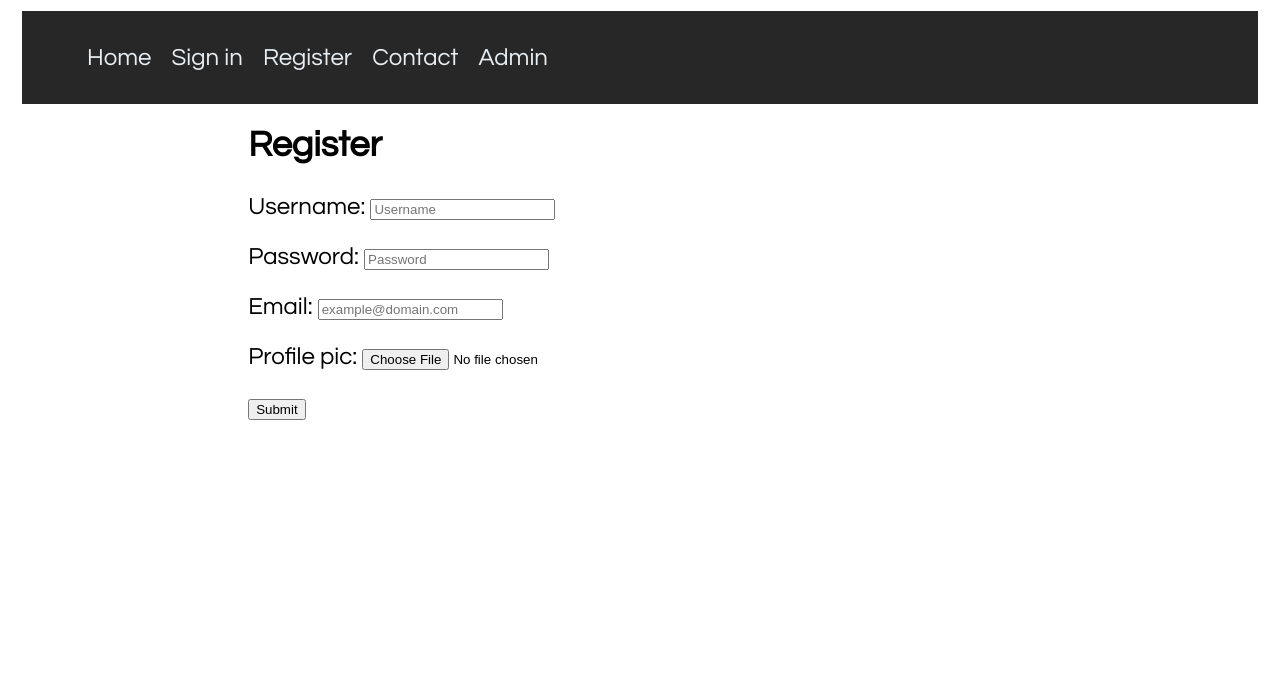
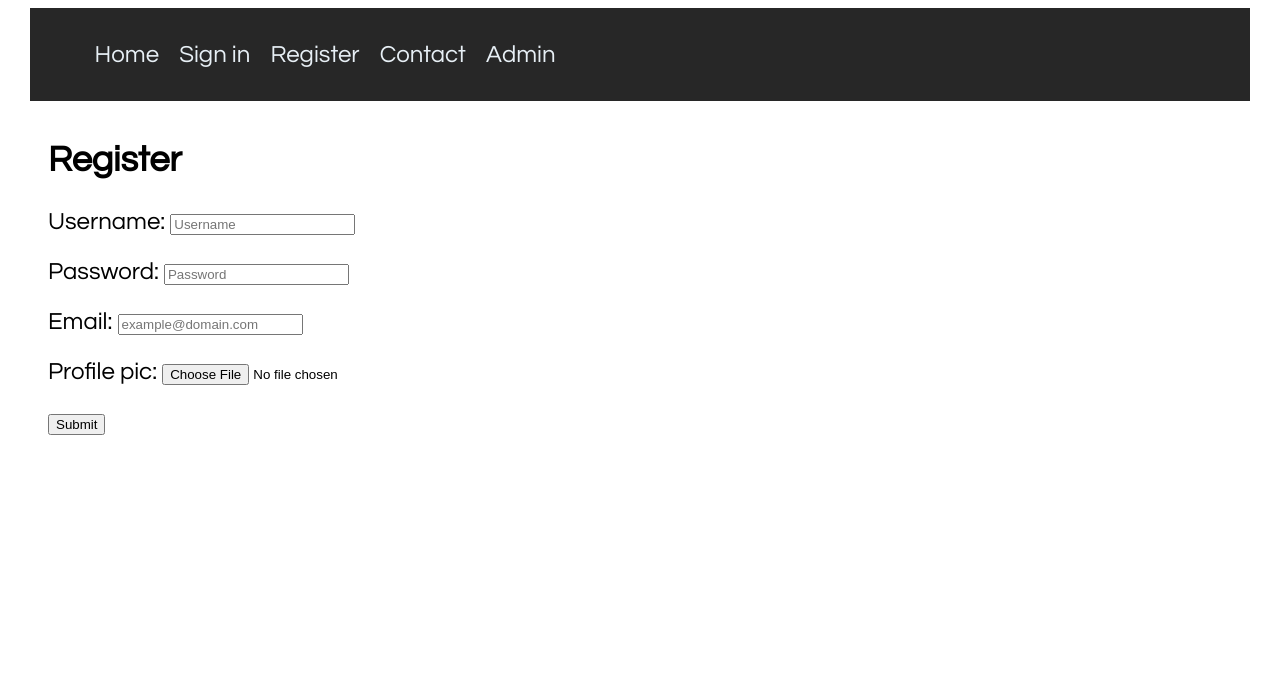
Before and after one commit to andrewbrase/django_website, a Django app: page /basic_app/Register/ in a window 1280 px wide. Shown: the top 675 px of the page. After the commit the page ends 435 px from the top, so only its background shows below. Run offline with Django 4.2, Linux system fonts and the light colour scheme.

Commit message:
adjusted css

```diff
--- a/ab_website/static/base/base.css
+++ b/ab_website/static/base/base.css
@@ -70,14 +70,12 @@ body {
   font-size: 1.5em;
 }
 body nav {
-  margin-top: -9%;
-  position: fixed;
   width: 95%;
   height: fit-content;
   padding: 10px;
   background-color: rgb(39, 39, 39);
-  left: 50%;
-  transform: translateX(-50%);
+  margin-left: auto;
+  margin-right: auto;
 }
 body nav li {
   margin-left: 15px;
@@ -92,8 +90,7 @@ body nav li a:hover {
   text-decoration: underline;
 }
 body .cont {
-  margin-top: 10%;
-  margin-left: 10%;
+  margin-left: 20px;
 }
 body .cont ul li {
   color: red;
@@ -102,8 +99,6 @@ body .cont ul li {
 @media (orientation: portrait), (max-width: 1108px) {
   body nav {
     font-size: 0.8em;
-    position: relative;
-    margin-top: 2%;
   }
 }
 
--- a/ab_website/static/base/base.scss
+++ b/ab_website/static/base/base.scss
@@ -6,14 +6,12 @@ body {
     font-size: 1.5em;
 
     nav {
-        margin-top: -9%;
-        position: fixed;
         width: 95%;
         height: fit-content;
         padding: 10px;
         background-color: $bb;
-        left: 50%;
-        transform: translateX(-50%);
+        margin-left: auto;
+        margin-right: auto;
 
         li {
             margin-left: 15px;
@@ -32,9 +30,7 @@ body {
     }
 
     .cont {
-        margin-top: 10%;
-        margin-left: 10%;
-
+        margin-left: 20px;
         ul {
             li {
                 color: red;
@@ -48,8 +44,6 @@ body {
     body {
         nav {
             font-size: .8em;
-            position: relative;
-            margin-top: 2%;
         }
     }
 }
--- a/ab_website/static/signin/style.css
+++ b/ab_website/static/signin/style.css
@@ -17,7 +17,8 @@ body .signin-cont {
   padding: 10px;
   text-align: center;
   width: 30%;
-  min-width: 300px;
+  min-width: 400px;
+  max-width: 400px;
   height: fit-content;
   position: relative;
   margin-left: auto;
--- a/ab_website/static/signin/style.scss
+++ b/ab_website/static/signin/style.scss
@@ -35,7 +35,8 @@ body {
         padding: 10px;
         text-align: center;
         width: 30%;
-        min-width: 300px;
+        min-width: 400px;
+        max-width: 400px;
         height: fit-content;
         position: relative;
         margin-left: auto;
--- a/ab_website/templates/basic_app/register.html
+++ b/ab_website/templates/basic_app/register.html
@@ -2,7 +2,7 @@
 {% load static %}
 
 {% block body %}
-<section class="cont">
+<section class="cont" style="margin-top: 40px;">
     <h1>Register</h1>
 
     {% if registered %}
```
Also changed, not shown: 2 other files.
